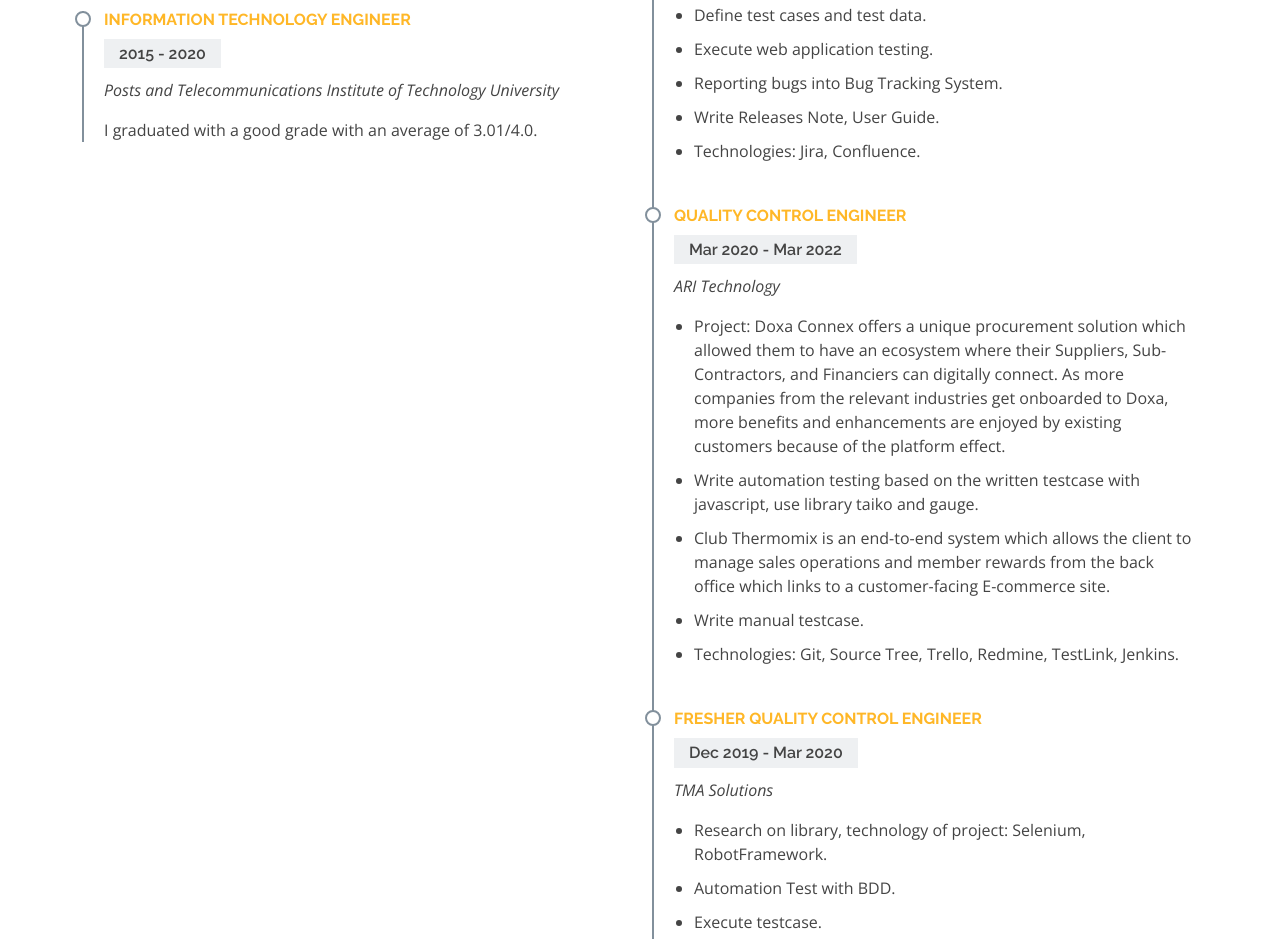
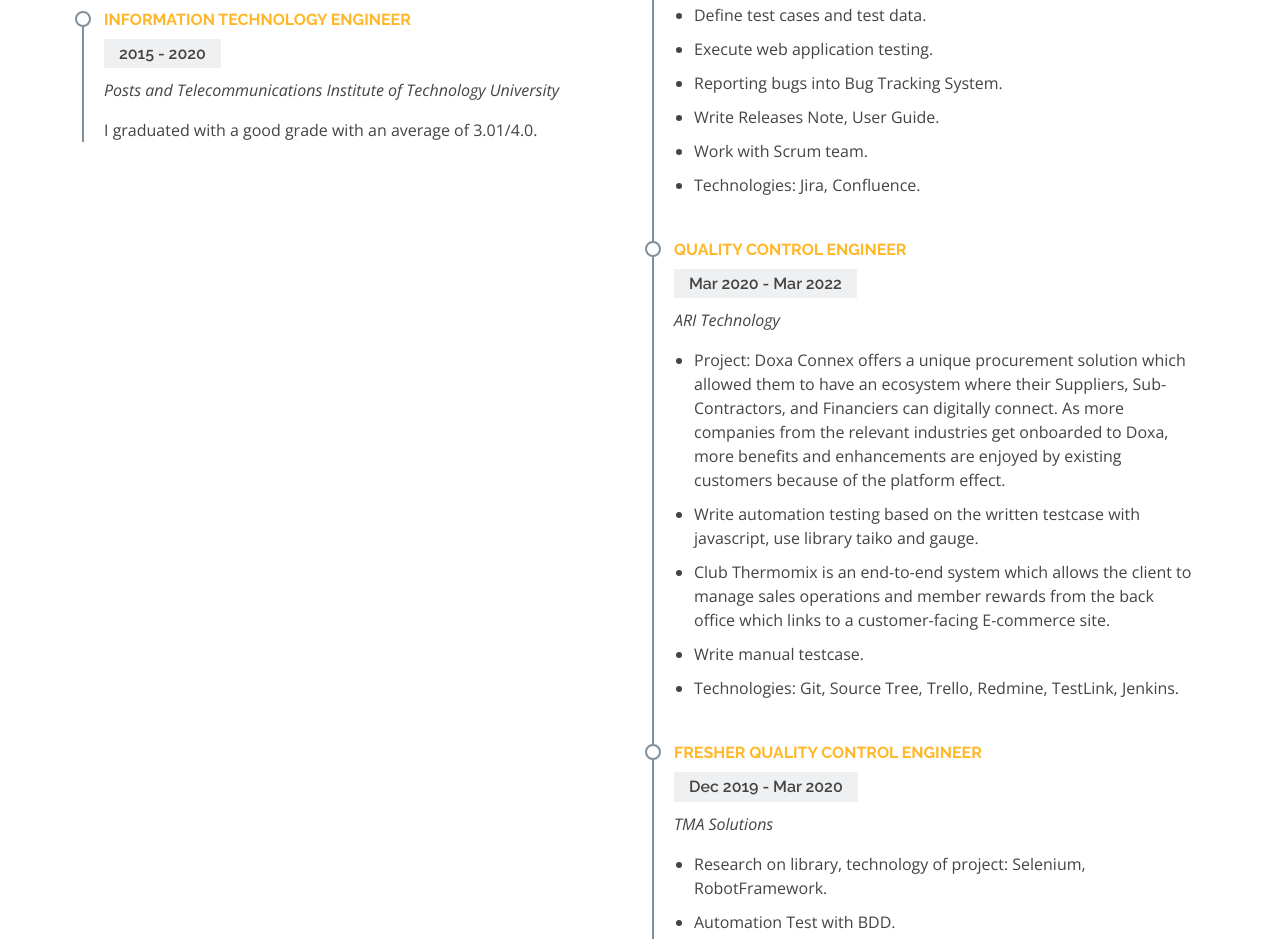
Before and after one commit to caohuynhnhu/caohuynhnhu.github.io, a plain HTML site: page index.html in a window 1280 px wide. Shown: the part 2178-3117 px from the top of the page. Drawn offline with nearby package versions, Linux system fonts and the light colour scheme.

Commit message:
update 18/04 second

```diff
--- a/index.html
+++ b/index.html
@@ -202,6 +202,7 @@
                                     <li>Execute web application testing.</li>
                                     <li>Reporting bugs into Bug Tracking System.</li>
                                     <li>Write Releases Note, User Guide.</li>
+                                    <li>Work with Scrum team.</li>
                                     <li>Technologies: Jira, Confluence.</li>
                                 </ul>
                             </p>
```
